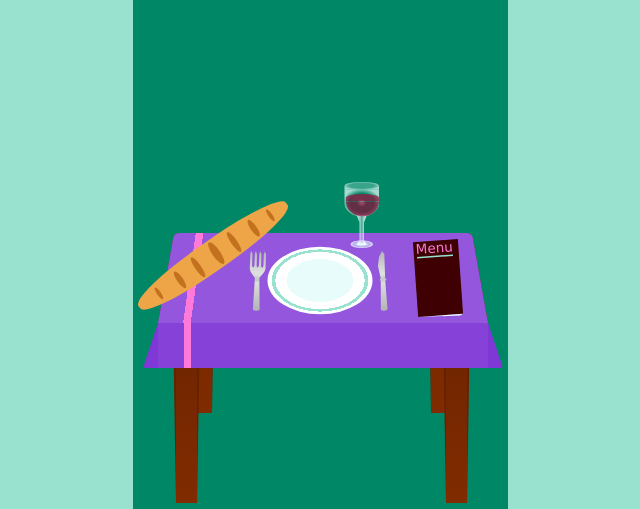
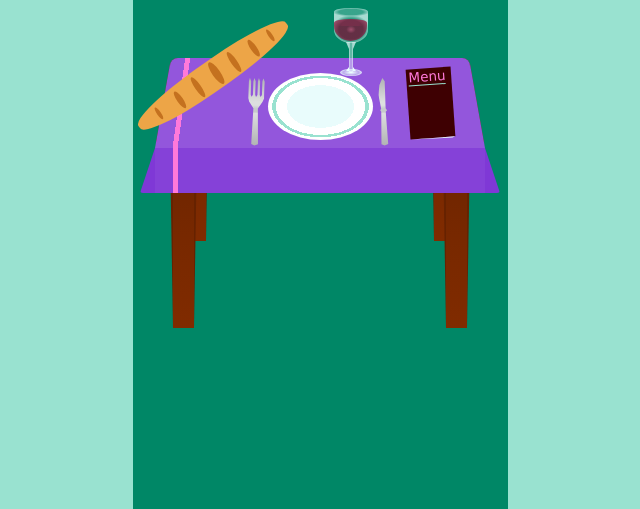
Before and after one commit to NeikaLehlo/P4-OhMyFood, a website: page restaurants/test.html in a window 1280 px wide. Shown: the part 291-800 px from the top of the page, without its empty margins (320-960 px from the left). Drawn offline with Linux system fonts and the light colour scheme; a web font is replaced by a local one.

Commit message:
update scale and position

```diff
--- a/SASS/pages/test.scss
+++ b/SASS/pages/test.scss
@@ -3,14 +3,14 @@
     position: absolute;
   }
 
-.loader{
+.loader {
     display: flex;
     justify-content: center;
     background-color: $color-tertiary;
     width:100%;
     height: 100vh;
 
-    &__box{
+    &__box {
         display: flex;
         flex-direction: column;
         justify-content: center;
@@ -18,7 +18,7 @@
         width: 375px;
         background : $color-new-text;
 
-        &__animation{
+        &__animation {
             position: relative;
             width:100%;
             height: 300px;
@@ -26,15 +26,15 @@
     }
 }
 
-.logo{
-    &__title{
+.logo {
+    &__title {
         font-family: $font-logo;
         font-size: 50px;
         top: 50px;
         left: 119px;
     }
 
-    &__flag{
+    &__flag {
         position: relative;
         top: -25px;
         left: 225px;
@@ -56,235 +56,231 @@
     }
 }
 
-.table{
-    transform: scale(1.5);
-    left: -92px;
-    &__plateau{
-        top:150px;
-        left:87.5px;
-        height: 60px;
-        width: 200px;
+.table {
+    &__plateau {
+        top:49.5px;
+        left:37.5px;
+        height: 90px;
+        width: 300px;
         background-color:#802b00;
-        border-top-left-radius:4px;
-        border-top-right-radius: 4px;
+        border-top-left-radius:8px;
+        border-top-right-radius: 8px;
         z-index:3;
 
-        &:before{
-            top: 4px;
-            left: -10px;
+        &:before {
+            top: 6px;
+            left: -15px;
             width: 0px;
             height: 0px;
-            border-left: 10px solid transparent;
-            border-bottom: 56px solid #802b00;
-            border-bottom-left-radius: 4px;
+            border-left: 15px solid transparent;
+            border-bottom: 84px solid #802b00;
+            border-bottom-left-radius: 8px;
         }
 
-        &:after{
-            top: 4px;
-            left: 200px;
+        &:after {
+            top: 6px;
+            left: 300px;
             width: 0px;
             height: 0px;
-            border-right: 10px solid transparent;
-            border-bottom: 56px solid #802b00;
-            border-bottom-right-radius: 4px;
+            border-right: 15px solid transparent;
+            border-bottom: 84px solid #802b00;
+            border-bottom-right-radius: 8px;
         }
     }
 
-    &__leg-top-left{
-        top: 210px;
-        left:89.5px;
-        width: 14px;
-        height: 120px;
+    &__leg-top-left {
+        top: 139.5px;
+        left: 40.5px;
+        width: 21px;
+        height: 180px;
         background: linear-gradient(180deg,#662200, 30%,#802b00);
         z-index:2;
 
-        &:before{
-            left:-2px;
+        &:before {
+            left:-3px;
             width: 0px;
             height: 0px;
-            border-left: 2px solid transparent;
-            border-top: 120px solid #662200;
+            border-left: 3px solid transparent;
+            border-top: 180px solid #662200;
         }
 
-        &:after{
-            right:-2px;
+        &:after {
+            right:-3px;
             width: 0px;
             height: 0px;
-            border-right: 2px solid transparent;
-            border-top: 120px solid #662200;
+            border-right: 3px solid transparent;
+            border-top: 180px solid #662200;
         }
     }
 
-    &__leg-top-right{
-        top:210px;
-        left:269.5px;
-        width: 14px;
-        height: 120px;
+    &__leg-top-right {
+        top:139.5px;
+        left:313.5px;
+        width: 21px;
+        height: 180px;
         background: linear-gradient(180deg,#662200, 30%,#802b00);
         z-index:2;
 
-        &:before{
-            left:-2px;
+        &:before {
+            left:-3px;
             width: 0px;
             height: 0px;
-            border-left: 2px solid transparent;
-            border-top: 120px solid #662200;
+            border-left: 3px solid transparent;
+            border-top: 180px solid #662200;
         }
 
-        &:after{
-            right:-2px;
+        &:after {
+            right:-3px;
             width: 0px;
             height: 0px;
-            border-right: 2px solid transparent;
-            border-top: 120px solid #662200;
+            border-right: 3px solid transparent;
+            border-top: 180px solid #662200;
         }
     }
 
-    &__leg-bottom-left{
-        top: 150px;
-        left: 99.5px;
-        width: 14px;
-        height: 120px;
+    &__leg-bottom-left {
+        top: 52.5px;
+        left: 52.5px;
+        width: 21px;
+        height: 180px;
         background: linear-gradient(180deg,#662200, 30%,#802b00);
-        z-index:1;
 
-        &:before{
-            left:-2px;
+        &:before {
+            left:-3px;
             width: 0px;
             height: 0px;
-            border-left: 2px solid transparent;
-            border-top: 120px solid #662200;
+            border-left: 3px solid transparent;
+            border-top: 180px solid #662200;
         }
 
-        &:after{
-            right:-2px;
+        &:after {
+            right:-3px;
             width: 0px;
             height: 0px;
-            border-right: 2px solid transparent;
-            border-top: 120px solid #662200;
+            border-right: 3px solid transparent;
+            border-top: 180px solid #662200;
         }
     }
 
-    &__leg-bottom-right{
-        top: 150px;
-        left:259.5px;
-        width: 14px;
-        height: 120px;
+    &__leg-bottom-right {
+        top: 52.5px;
+        left:301.5px;
+        width: 21px;
+        height: 180px;
         background: linear-gradient(180deg,#662200, 30%,#802b00);
 
-        &:before{
-            left:-2px;
+        &:before {
+            left:-3px;
             width: 0px;
             height: 0px;
-            border-left: 2px solid transparent;
-            border-top: 120px solid #662200;
+            border-left: 3px solid transparent;
+            border-top: 180px solid #662200;
         }
 
-        &:after{
-            right:-2px;
+        &:after {
+            right:-3px;
             width: 0px;
             height: 0px;
-            border-right: 2px solid transparent;
-            border-top: 120px solid #662200;
+            border-right: 3px solid transparent;
+            border-top: 180px solid #662200;
         }
     }
 
     &__cloth-top {
-        top:150px;
-        left:87.5px;
-        height: 60px;
-        width: 200px;
+        top:49.5px;
+        left:37.5px;
+        height: 90px;
+        width: 300px;
         background:
         linear-gradient(98deg, $color-main 15px, $color-secondary 15px,
         $color-secondary 20px, $color-main 20px);
-        border-top-left-radius: 4px;
-        border-top-right-radius: 4px;
+        border-top-left-radius: 8px;
+        border-top-right-radius: 8px;
         z-index:3;
 
-        &:before{
-            top: 4px;
-            left:-10px;
+        &:before {
+            top: 6px;
+            left:-15px;
             width: 0px;
             height: 0px;
-            border-left: 10px solid transparent;
-            border-bottom: 56px solid $color-main;
+            border-left: 15px solid transparent;
+            border-bottom: 84px solid $color-main;
         }
 
-        &:after{
-            top: 4px;
-            left:200px;
+        &:after {
+            top: 6px;
+            left:300px;
             width: 0px;
             height: 0px;
-            border-right: 10px solid transparent;
-            border-bottom: 56px solid $color-main;
+            border-right: 15px solid transparent;
+            border-bottom: 84px solid $color-main;
         }
     }
 
     &__cloth-border {
-        top:210px;
-        left:77.5px;
-        height: 30px;
-        width: 220px;
+        top:139.5px;
+        left:22.5px;
+        height: 45px;
+        width: 330px;
         background:
-        linear-gradient(90deg, $color-main-d 17px, $color-secondary 17px,
-        $color-secondary 22px, $color-main-d 22px);
+        linear-gradient(90deg, $color-main-d 18px, $color-secondary 18px,
+        $color-secondary 23px, $color-main-d 23px);
         z-index:3;
 
-        &:before{
-            left:-10px;
+        &:before {
+            left:-15px;
             width: 0px;
             height: 0px;
-            border-left: 10px solid transparent;
-            border-bottom: 30px solid $color-main-d2;
-            border-bottom-left-radius: 2px;
+            border-left: 15px solid transparent;
+            border-bottom: 45px solid $color-main-d2;
+            border-bottom-left-radius: 3px;
         }
 
-        &:after{
-            left:220px;
+        &:after {
+            left:330px;
             width: 0px;
             height: 0px;
-            border-right: 10px solid transparent;
-            border-bottom: 30px solid $color-main-d2;
-            border-bottom-right-radius: 2px;
+            border-right: 15px solid transparent;
+            border-bottom: 45px solid $color-main-d2;
+            border-bottom-right-radius: 3px;
         }
     }
 }
 
-.plate{
-    top: 250px;
-    left: 152.5px;
-    height: 45px;
-    width: 70px;
+.plate {
+    top: 65px;
+    left: 135px;
+    height: 67px;
+    width: 105px;
     border-radius: 50%;
     background: radial-gradient(ellipse,#e9fcfc 45%, white 45%, white 60%, $color-tertiary 60%, $color-tertiary 65%, white 65%,);
     z-index: 4;
-    transform: scale(1.5);
 }
 
 .fork {
-    top: 253px;
-    left: 109px;
-    height : 40px;
-    width: 30px;
+    top: 70px;
+    left: 100px;
+    height : 67.5px;
+    width: 45px;
     background: linear-gradient(180deg, rgba(176,178,179,1) 0%, rgba(221,223,223,1) 35%, rgba(221,223,223,1) 40%, rgba(198,202,203,1) 45%, rgba(198,202,203,1) 50%, rgba(221,223,223,1) 52%, rgba(176,178,179,1) 100%);
     clip-path: polygon(35% 0%, 38% 5%, 38% 25%, 40% 28%, 43% 25%, 43% 5%, 45% 0%, 48% 5%, 48% 25%, 50% 28%, 53% 25%, 53% 5%, 55% 0%, 58% 5%, 58% 25%, 60% 28%, 63% 25%, 63% 5%, 65% 0%, 68% 5%, 68% 30%, 65% 35%, 55% 45%, 58% 98%, 50% 100%, 43% 98%, 45% 45%, 35% 35%, 33% 30%, 33% 5%);
-    transform: rotate(2deg) scale(1.5);
+    transform: rotate(2deg);
     z-index : 4;
 }
 
 .knife {
-    top: 253px;
-    left: 235px;
-    height : 40px;
-    width: 30px;
+    top: 70px;
+    left: 228px;
+    height : 67.5px;
+    width: 45px;
     background: linear-gradient(180deg, rgba(176,178,179,1) 0%, rgba(221,223,223,1) 35%, rgba(221,223,223,1) 40%, rgba(198,202,203,1) 45%, rgba(198,202,203,1) 50%, rgba(221,223,223,1) 52%, rgba(176,178,179,1) 100%);
     clip-path: polygon(50% 0, 55% 5%, 55% 45%, 58% 48%, 55% 50%, 58% 98%, 50% 100%, 43% 98%, 45% 50%, 43% 48%, 45% 45%, 40% 25%, 43% 10%);
-    transform: rotate(-2deg) scale(1.5);
+    transform: rotate(-2deg);
     z-index : 4;
 }
 
 .bread {
-    top: 240px;
+    top: 60px;
     left: 35px;
     height : 15px;
     width: 90px;
@@ -293,54 +289,54 @@
     z-index:4;
     transform: rotate(-35deg) scale(2);
 
-    &__skin{
+    &__skin {
         background: rgba(196,113,31,1);
         z-index: 5;
         border-radius: 50%;
 
-        &__1{
+        &__1 {
             top : 4px;
             left: 11.25px;
             height :7px;
             width : 2px;
         }
 
-        &__2{
+        &__2 {
             top : 2.5px;
             left: 22.5px;
             height :10px;
             width : 3px;
         }
 
-        &__3{
+        &__3 {
             top : 1.5px;
             left: 33.75px;
             height :12px;
             width : 3px;
         }
 
-        &__4{
+        &__4 {
             top : 1px;
             left: 45px;
             height :13px;
             width : 4px;
         }
 
-        &__5{
+        &__5 {
             top : 1.5px;
             left: 56.25px;
             height :12px;
             width : 3px;
         }
 
-        &__6{
+        &__6 {
             top : 2.5px;
             left: 67.5px;
             height: 10px;
             width: 3px;
         }
 
-        &__7{
+        &__7 {
             top : 4px;
             left: 78.75px;
             height :7px;
@@ -349,132 +345,130 @@
     }
 }
 
-.glass-wine{
+.glass-wine {
     z-index:3;
-    transform: scale(1.5);
-    left : -90px;
-    &__footer{
-        top: 155px ;
-        left: 205px;
-        height: 5px;
-        width: 15px;
+
+    &__footer {  //ok
+        top: 60.5px ;
+        left: 207px;
+        height: 7.55px;
+        width: 22.5px;
         border-radius: 50%;
         background: radial-gradient(ellipse,rgba(235,253,254,1) 5%, rgba(226,251,252,0.5) 50%, rgba(238,254,255,1) 78%);
         z-index:4;
     }
 
-    &__leg1{
-        top: 137.5px;
-        left : 211px;
-        height: 10px;
-        width: 3px;
+    &__leg1 {  //ok
+        top: 33.5px;
+        left : 216px;
+        height: 15px;
+        width: 4.5px;
         background: linear-gradient(90deg, rgba(238,254,255,0.7) 5%, rgba(226,251,252,0.3) 50%, rgba(238,254,255,0.7) 95%);
 
         &:before{
-            left:-2px;
+            left:-3px;
             width: 0px;
             height: 0px;
-            border-left: 2px solid transparent;
-            border-top: 5px solid rgba(238,254,255,0.7);
+            border-left: 3px solid transparent;
+            border-top: 7.5px solid rgba(238,254,255,0.7);
         }
 
         &:after{
-            left:3px;
+            left:4.5px;
             width: 0px;
             height: 0px;
-            border-right: 2px solid transparent;
-            border-top: 5px solid rgba(238,254,255,0.7);
+            border-right: 3px solid transparent;
+            border-top: 7.5px solid rgba(238,254,255,0.7);
         }
     }
 
-    &__leg2{
-        top: 147.5px;
-        left : 211px;
-        height: 10px;
-        width: 3px;
+    &__leg2 { //ok
+        top: 48.5px;
+        left : 216px;
+        height: 15px;
+        width: 4.5px;
         background: linear-gradient(90deg, rgba(238,254,255,0.7) 5%, rgba(226,251,252,0.3) 50%, rgba(238,254,255,0.7) 95%);
 
         &:before{
-            top: 7px;
-            left:-2px;
+            top: 10.75px;
+            left:-3px;
             width: 0px;
             height: 0px;
-            border-left: 2px solid transparent;
-            border-bottom: 3px solid rgba(238,254,255,1);
+            border-left: 3px solid transparent;
+            border-bottom: 4.5px solid rgba(238,254,255,1);
         }
 
         &:after{
-            top: 7px;
-            left:3px;
+            top: 10.75px;
+            left:4.5px;
             width: 0px;
             height: 0px;
-            border-right: 2px solid transparent;
-            border-bottom: 3px solid rgba(238,254,255,1);
+            border-right: 3px solid transparent;
+            border-bottom: 4.5px solid rgba(238,254,255,1);
         }
     }
 
-    &__header{
-        top: 121px;
+    &__header {  //ok
+        top: 7.5px;
         left: 201px ;
-        height: 18px;
-        width: 23px;
+        height: 27px;
+        width: 34.5px;
         border-bottom-left-radius: 50%;
         border-bottom-right-radius: 50%;
         background: radial-gradient(ellipse,rgba(235,253,254,0.7) 1%, rgba(226,251,252,0) 20%,rgba(226,251,252,0) 50%, rgba(238,254,255,0.7) 78%);
 
         &__top{
-            top: 116px;
             left: 201px;
-            height: 5px;
-            width: 23px;
+            height: 7.5px;
+            width: 34.5px;
             border-radius: 50% 50% 0% 0%;
             background: radial-gradient(ellipse, rgba(226,251,252,0.25) 50%, rgba(238,254,255,0.7) 78%);
         }
     }
 
-    &__wine{
-        top: 118.5px;
+    &__wine {   //ok
+        top: 3px;
         left: 201.5px ;
-        height: 20px;
-        width: 22px;
+        height: 30px;
+        width: 33px;
         border-bottom-left-radius: 50%;
         border-bottom-right-radius: 50%;
         background: linear-gradient(0deg, rgba(153,0,51,0.65) 50%, rgba(238,254,255,0) 50%);
 
         &__top{
-            top: 123.5px;
+            top: 10.5px;
             left: 201.5px;
-            height: 5px;
-            width: 22px;
+            height: 7.5px;
+            width: 33px;
             border-radius: 50% 50% 0% 0% ;
             background: radial-gradient(circle, rgba(179,0,59,0.65) 50%, rgba(153,0,51,0.65) 80%);
         }
     }
 }
 
-.menu-loader{
-    top: 245px;
-    left: 290px ;
-    height: 50px;
-    width: 30px;
+.menu-loader {
+    top: 60px;
+    left: 275px ;
+    height: 70px;
+    width: 45px;
     background: #3e0002;
     z-index:4;
-    transform: rotate(-4deg) scale(1.5);
+    transform: rotate(-4deg);
 
-    &:after{
-        top: 50px;
+    &:after {
+        top: 70px;
         width: 0px;
         height: 0px;
-        border-left: 28px solid transparent;
-        border-right: 2px solid transparent;
-        border-top: 1px solid rgba(238,254,255,1);
+        border-left: 42px solid transparent;
+        border-right: 3px solid transparent;
+        border-top: 1.5px solid rgba(238,254,255,1);
     }
 
-    &__text{
-        left:1.5px;
+    &__text {
+        left:2.25px;
         color: $color-secondary;
         font-family: $font-logo;
-        font-size: 9px;
-        border-bottom: 1px solid $color-tertiary;
+        font-size: 13.5px;
+        border-bottom: 1.5px solid $color-tertiary;
     }
 }
```
Also changed, not shown: assets/CSS/style.css, 1 other file.
